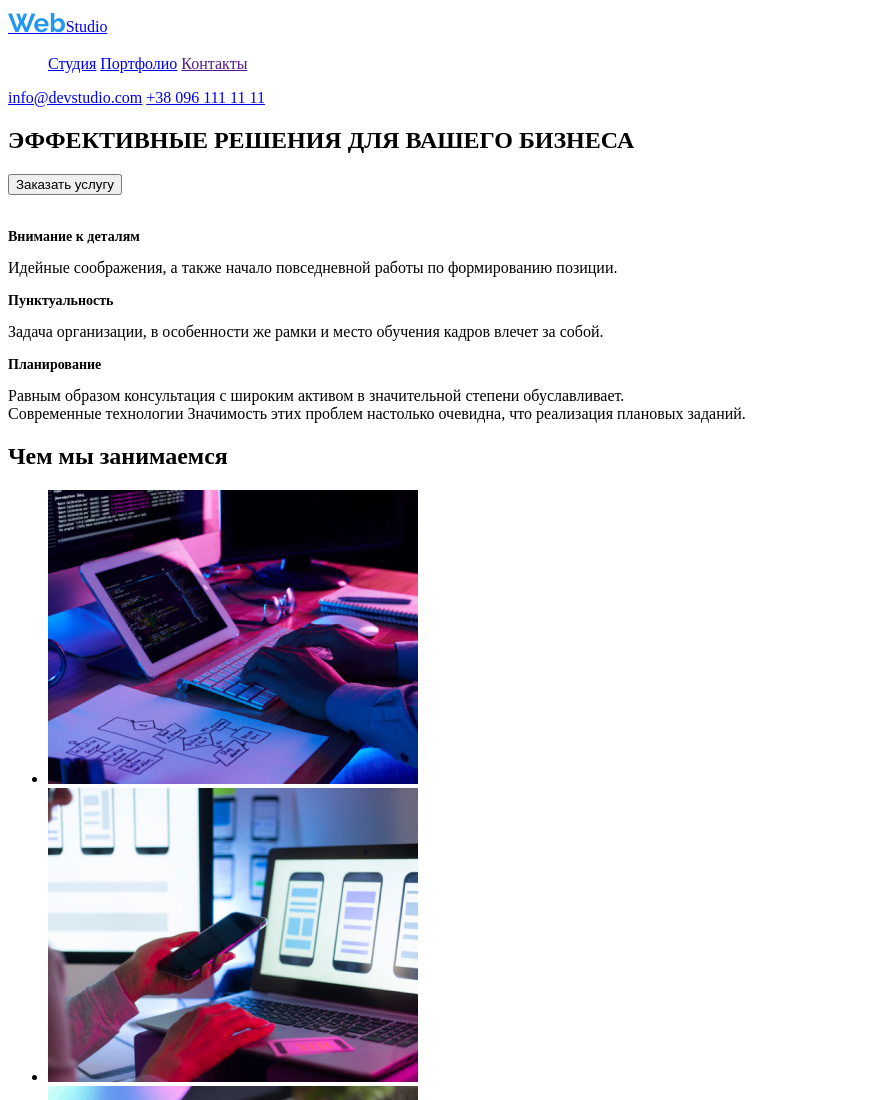
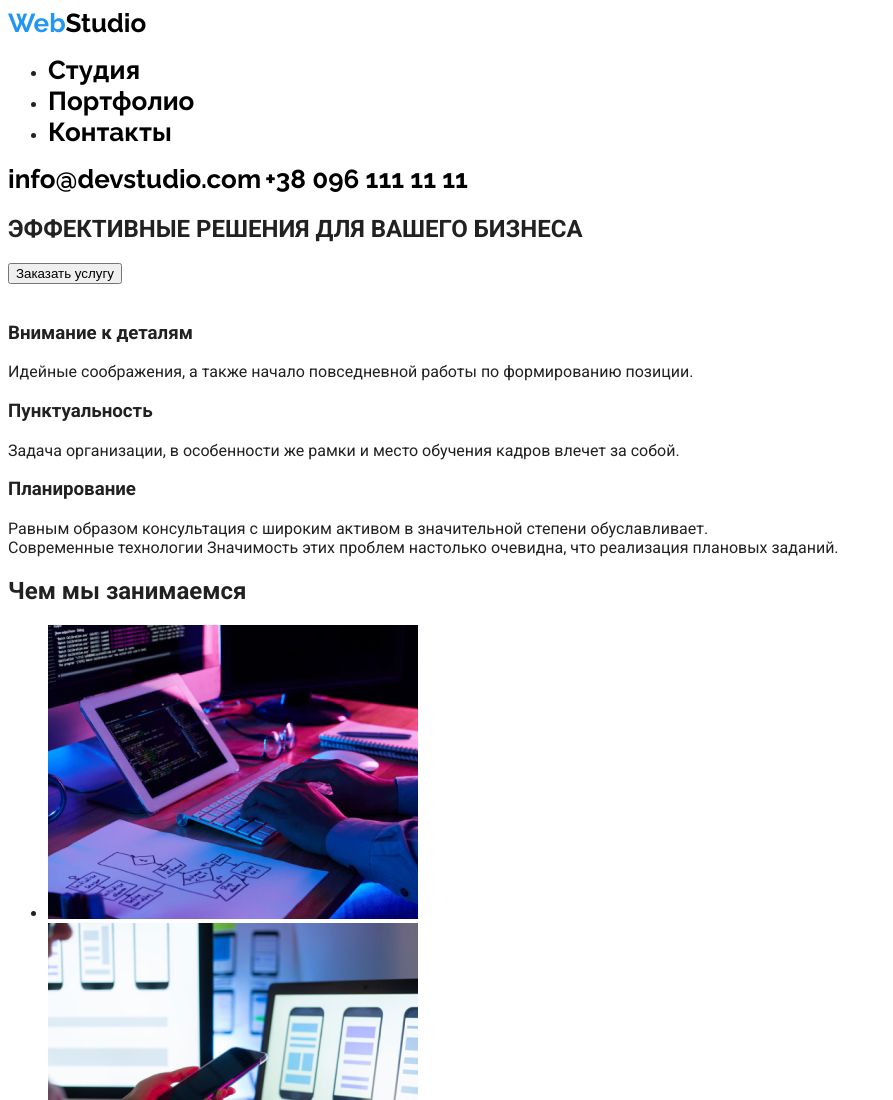
Before and after one commit to Tatianka156/goit-markup-hw-02, a plain HTML site: page index.html in a window 1280 px wide. Shown: the top 1100 px of the page, without its empty margins (0-893 px from the left). Drawn offline with Linux system fonts and the light colour scheme.

Commit message:
styles work

```diff
--- a/css/styles.css
+++ b/css/styles.css
@@ -1,11 +1,12 @@
-body
+body {
 font-family: Roboto;
+color:#212121
+}
 
 header a,
 footer a {
   color: #000;
   font-family: Raleway;
-  font-style: normal;
   font-weight: bold;
   font-size: 26px;
   line-height: 31px;
@@ -13,29 +14,37 @@ footer a {
 }
 .web {
   font-family: Raleway;
-  font-style: normal;
   font-weight: bold;
   font-size: 26px;
   line-height: 31px;
   color: #2196f3;
 }
-.navi-class{
-  link:active;
-  link:hover;
-  link:visited;
+.navi-class {
+ display: flex;}
+
+.link:hover {
+    color:#2196F3;
+  }
+.link:focus{
+   color:#2196F3;
 }
 
-header li,
-a {
-  display: inline;
+  li:active {
+    color:#2196f3;
+  };
+  li:hover;
+  li:visited {
+    color: #2196f3;
+  };
+
 }
-div h3{
-font-style: normal;
+div h3 {
 font-weight: bold;
 font-size: 14px;
 line-height: 16px;
-color: #212121
-display: inline;
+color: #212121;
+display: flex;
+flex-direction: row;
 }
 
 .principles {
--- a/index.html
+++ b/index.html
@@ -15,9 +15,9 @@
     <a href="/"><span class="web">Web</span>Studio</a>
     <nav class="navi-class">
         <ul>
-            <li><a href="/index.html">Студия</a></li>
-            <li><a href="/portfolio.html">Портфолио</a></li>
-            <li><a href="">Контакты</a></li>
+            <li><a class="link" href="/index.html">Студия</a></li>
+            <li><a class="link" href="/portfolio.html">Портфолио</a></li>
+            <li><a class="link" href="">Контакты</a></li>
         </ul>
     </nav>
 <a href="mailto:info@devstudio.com">info@devstudio.com</a>
```
